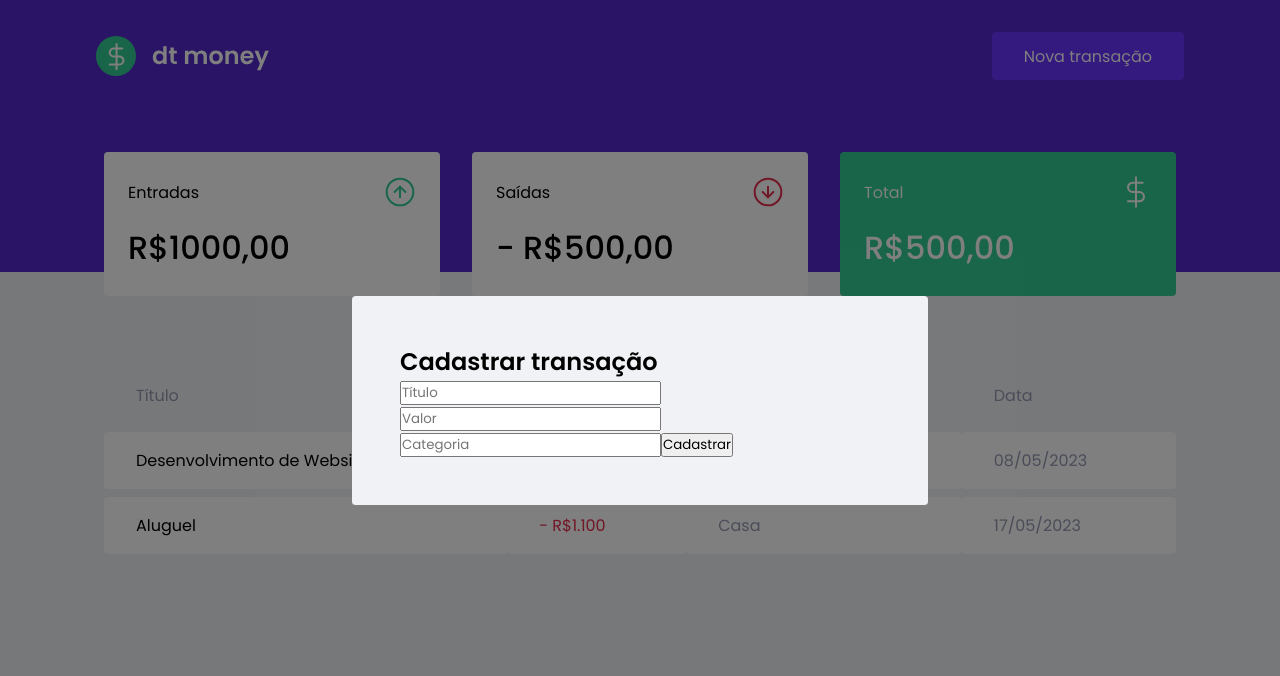
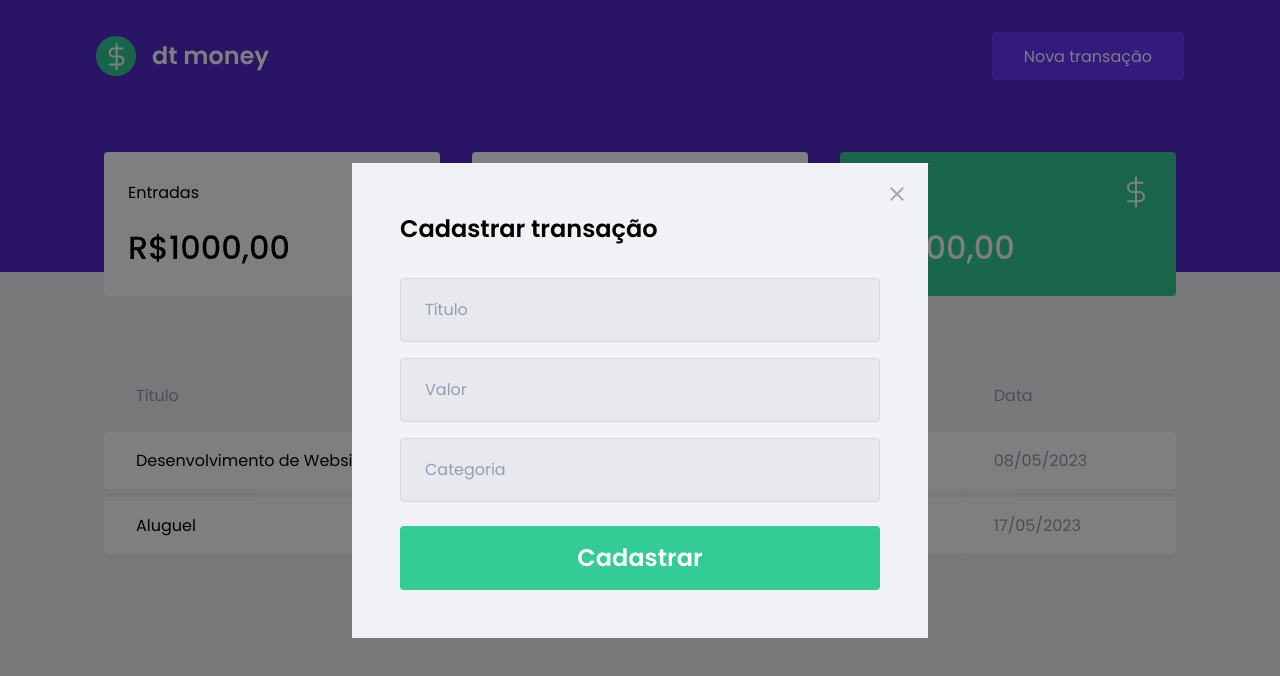
Before and after one commit to CCassolF/dtmoney, a React (Create React App) app: page / in a window 1280 px wide. Both pictures are taken after a click on the button "Nova transação". Shown: the top 676 px of the page. Built offline with nearby package versions, Linux system fonts and the light colour scheme; no server answers; what miragejs would draw is missing.

Commit message:
Estilizando modal

```diff
--- a/src/components/NewTransactionModal/index.tsx
+++ b/src/components/NewTransactionModal/index.tsx
@@ -1,4 +1,5 @@
 import Modal from 'react-modal'
+import closeImg from '../../assets/vector.svg'
 import { Container } from './styles'
 
 interface NewTransactionModalProps {
@@ -14,6 +15,15 @@
       overlayClassName="react-modal-overlay"
       className="react-modal-content"
     >
+
+      <button
+        type="button"
+        onClick={onRequestClose}
+        className="react-modal-close"
+      >
+        <img src={closeImg} alt="Fechar modal" />
+      </button>
+
       <Container>
         <h2>Cadastrar transação</h2>
 
--- a/src/components/NewTransactionModal/styles.ts
+++ b/src/components/NewTransactionModal/styles.ts
@@ -1,5 +1,49 @@
 import { styled } from "styled-components";
 
 export const Container = styled.form`
+  h2 {
+    color: var(--text-title);
+    font-size: 1.5rem;
+    margin-bottom: 2rem;
+  }
 
+  input {
+    width: 100%;
+    padding: 0 1.5rem;
+    height: 4rem;
+    border-radius: 0.25rem;
+
+    border: 1px solid #D7D7D7;
+    background: #E7E9EE;
+
+    font-weight: 400;
+    font-size: 1rem;
+
+    &::placeholder {
+      color: var(--text-body);
+    }
+
+    & + input {
+      margin-top: 1rem;
+    }
+  }
+
+  button[type="submit"] {
+    width: 100%;
+    padding: 0 1.5rem;
+    height: 4rem;
+    background: var(--green);
+    color: #FFF;
+    border-radius: 0.25rem;
+    border: 0;
+    font-size: 1.5rem;
+    margin-top: 1.5rem;
+    font-weight: 600;
+
+    transition: filter 0.2s;
+
+    &:hover {
+      filter: brightness(0.9);
+    }
+  }
 `
--- a/src/styles/global.ts
+++ b/src/styles/global.ts
@@ -71,6 +71,20 @@
     background: var(--background);
     padding: 3rem;
     position: relative;
-    border-radius: 0.24rem;
+    border-radius: 0.24px;
+  }
+
+  .react-modal-close {
+    position: absolute;
+    right: 1.5rem;
+    top: 1.5rem;
+    border: 0;
+    background: transparent;
+
+    transition: filter 0.2s;
+
+    &:hover {
+      filter: brightness(0.8);
+    }
   }
 `
```
